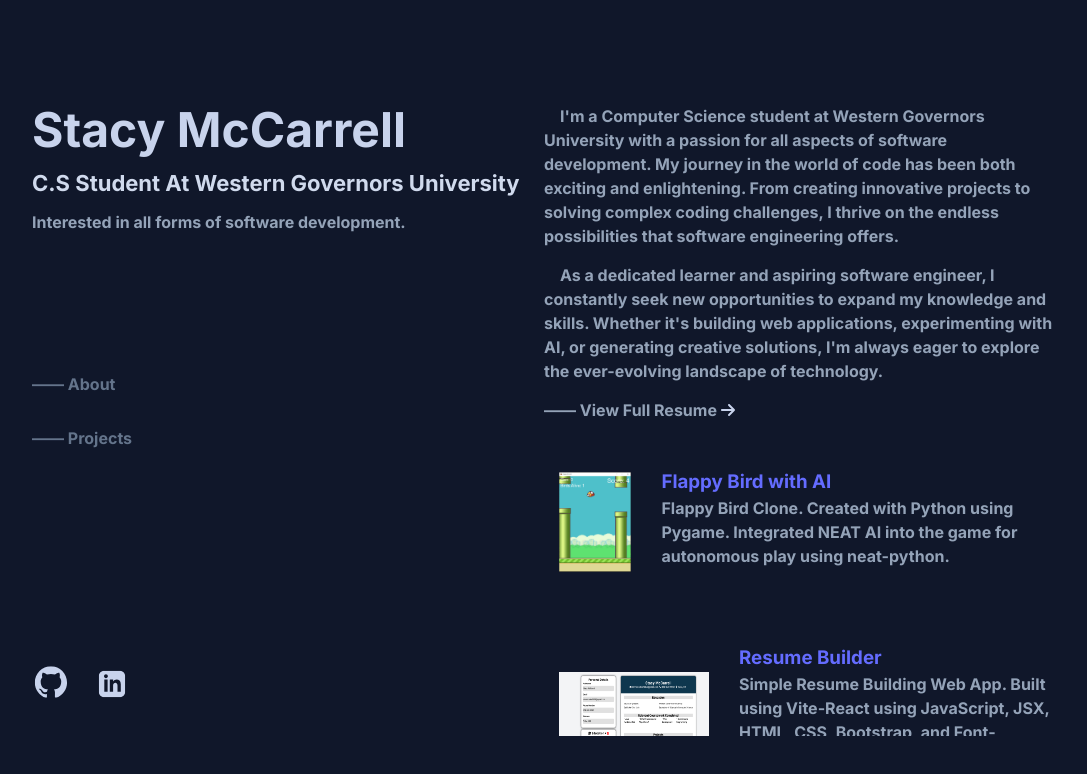
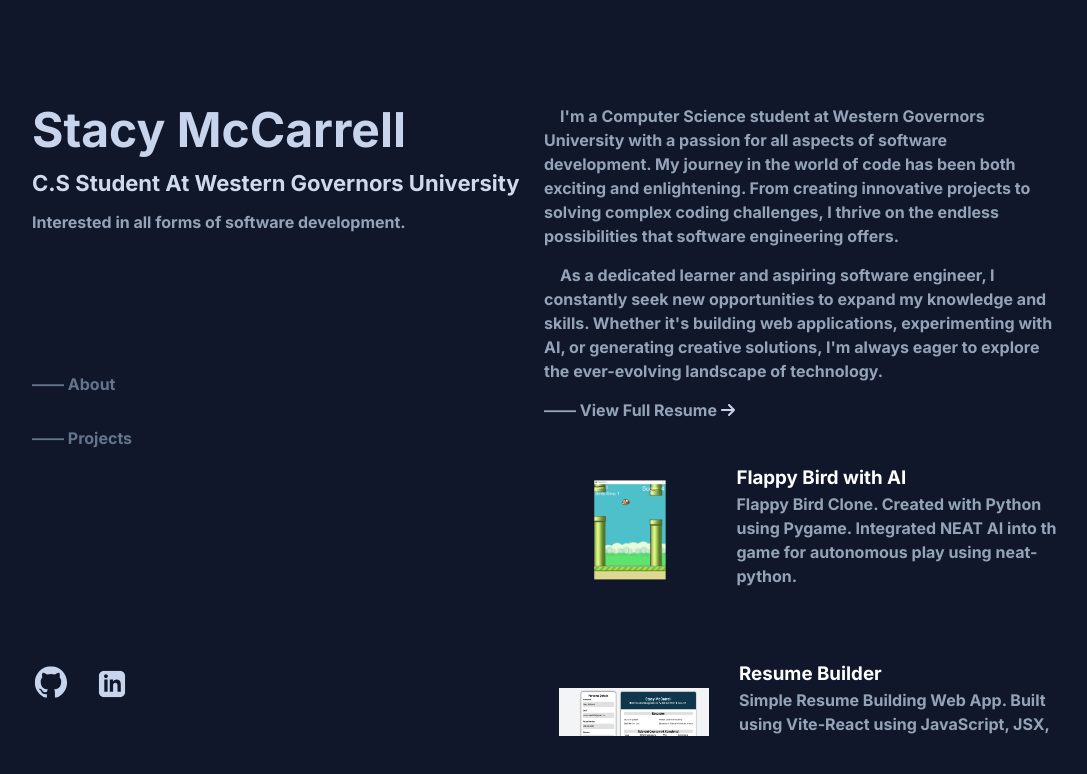
Before and after one commit to CloverCodes7062/portfolio-website, a React (Vite) app: page / in a window 1280 px wide. Shown: the top 774 px of the page, without its empty margins (96-1183 px from the left). Built offline with nearby package versions, Linux system fonts and the light colour scheme.

Commit message:
Fixed Cosmetic Issues

```diff
--- a/src/css/Projects.css
+++ b/src/css/Projects.css
@@ -7,6 +7,7 @@
     display: flex;
     flex-direction: column;
     align-items: center;
+    height: 100%;
 }
 
 .projects-header1 {
--- a/src/css/RightContainer.css
+++ b/src/css/RightContainer.css
@@ -54,6 +54,10 @@
     padding: 15px;
 }
 
+.project-first {
+    gap: 70px;
+}
+
 .project:hover {
     background-color: rgb(22,35,65);
     border-radius: 10px;
@@ -78,3 +82,11 @@
 .project-desc {
     white-space: break-spaces;
 }
+
+.main-page-project-title {
+    color: rgb(255, 255, 255);
+}
+
+.flappy-bird-img {
+    margin-left: 35px;
+}
--- a/src/jsx/RightContainer.jsx
+++ b/src/jsx/RightContainer.jsx
@@ -25,16 +25,16 @@
             </a>
             <div className='projects-container'>
                 <a className="project-a-tag" href="https://github.com/CloverCodes7062/flappy-bird-ai" target="_blank">
-                    <div className="project">
+                    <div className="project project-first">
                         <img
-                            className='resume-builder-img'
+                            className='flappy-bird-img'
                             src={flappyBirdImg}
                             alt="Flappy Bird img"
                             width="150"
                             height="100"
                         />
                         <div className='project-text'>
-                            <h3 className='project-title'>Flappy Bird with AI</h3>
+                            <h3 className='project-title main-page-project-title'>Flappy Bird with AI</h3>
                             <p className='project-desc'>Flappy Bird Clone. Created with Python using Pygame. Integrated NEAT AI into the game for autonomous play using neat-python.</p>
                         </div>
                     </div>
@@ -49,7 +49,7 @@
                             height="100"
                         />
                         <div className='project-text'>
-                            <h3 className='project-title'>Resume Builder</h3>
+                            <h3 className='project-title main-page-project-title'>Resume Builder</h3>
                             <p className='project-desc'>Simple Resume Building Web App. Built using Vite-React using JavaScript, JSX, HTML, CSS, Bootstrap, and Font-Awesome Styles. Users can add/remove anyting on the template.</p>
                         </div>
                     </div>
@@ -64,7 +64,7 @@
                             height="100"
                         />
                         <div className='project-text'>
-                            <h3 className='project-title'>Random Quote Generator</h3>
+                            <h3 className='project-title main-page-project-title'>Random Quote Generator</h3>
                             <p className='project-desc'>A Random Quote Generator. Built using jQuery, JavaScript, HTML and CSS. Users can click and "next quote" button to get another quote, with the background color having a chance to change on every click.</p>
                         </div>
                     </div>
```
